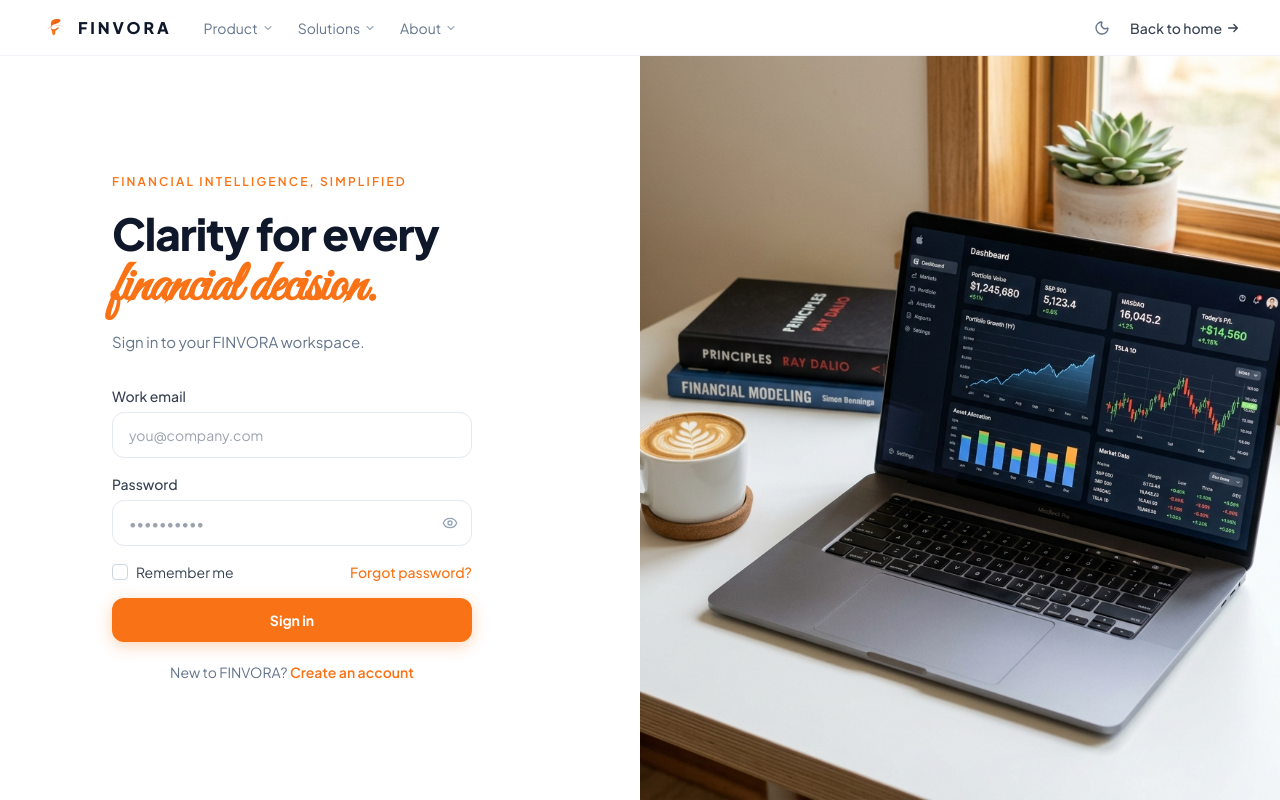
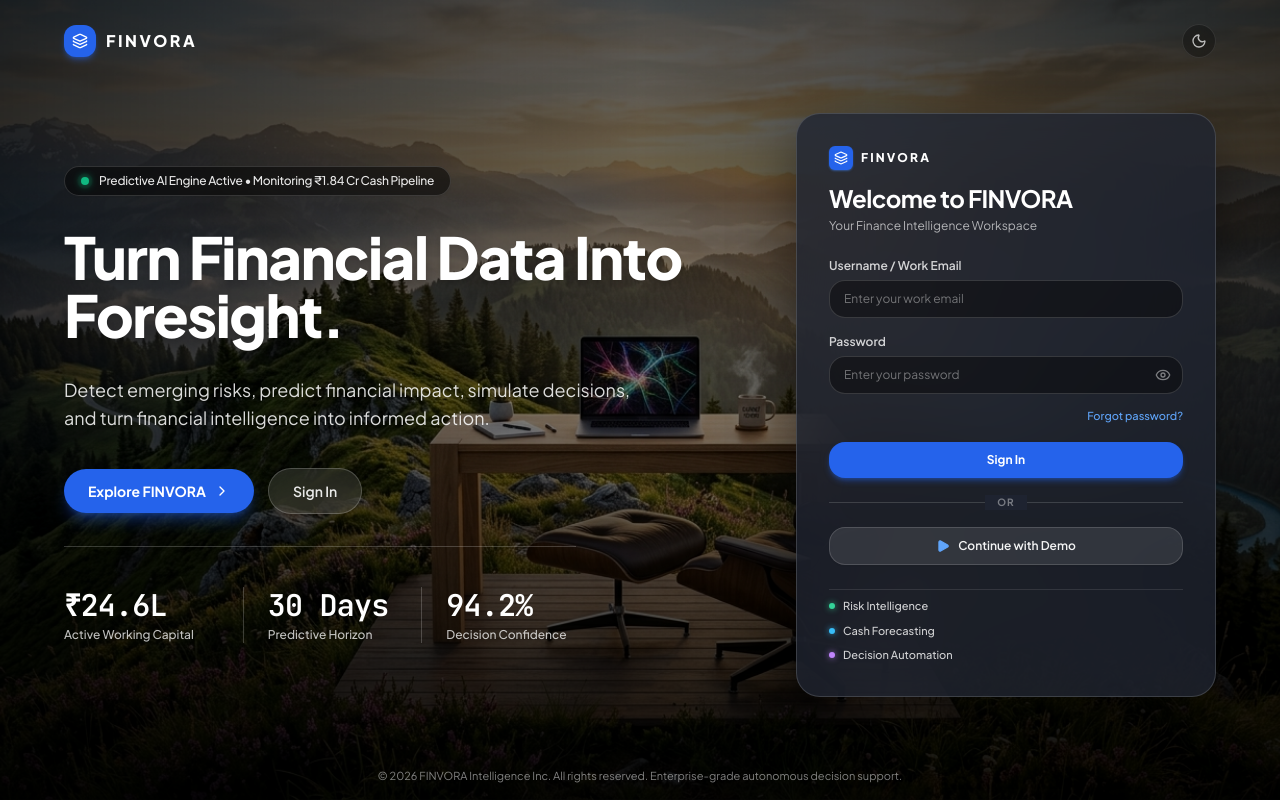
Before and after one commit to Arnavv77/FINVORA, a React (Vite) app: page /login in a window 1280 px wide. Built offline with nearby package versions, Linux system fonts and the light colour scheme; no server answers.

Commit message:
Redesign LoginPage to match scenic landscape and glassmorphic card design

```diff
--- a/src/components/auth/LoginPage.tsx
+++ b/src/components/auth/LoginPage.tsx
@@ -1,6 +1,6 @@
 import React, { useState } from 'react';
 import { useNavigate } from 'react-router-dom';
-import { Eye, EyeOff, Sun, Moon } from 'lucide-react';
+import { Eye, EyeOff, ChevronRight, Play, Layers, Sun, Moon } from 'lucide-react';
 import { useFinancial } from '../../context/FinancialContext';
 
 export const LoginPage: React.FC = () => {
@@ -11,163 +11,196 @@ export const LoginPage: React.FC = () => {
   const [email, setEmail] = useState('');
   const [password, setPassword] = useState('');
   const [showPassword, setShowPassword] = useState(false);
-  const [rememberMe, setRememberMe] = useState(false);
   const [isLoading, setIsLoading] = useState(false);
   const [emailError, setEmailError] = useState('');
 
   const handleSignIn = (e: React.FormEvent) => {
     e.preventDefault();
-    if (!email) { setEmailError('Please enter your work email.'); return; }
+    if (!email.trim()) {
+      setEmailError('Please enter your work email.');
+      return;
+    }
     setEmailError('');
     setIsLoading(true);
-    setTimeout(() => navigate('/'), 600);
+    setTimeout(() => {
+      navigate('/');
+    }, 500);
+  };
+
+  const handleDemoSignIn = () => {
+    setIsLoading(true);
+    setTimeout(() => {
+      navigate('/');
+    }, 300);
   };
 
   return (
+    <div className="relative min-h-screen w-full flex flex-col justify-between overflow-x-hidden font-sans select-none bg-slate-950">
+      {/* ── Panoramic Landscape Background ── */}
       <div
-      className="min-h-screen flex flex-col"
+        className="absolute inset-0 z-0 bg-cover bg-center bg-no-repeat transition-all duration-700"
         style={{
-        background: isDark ? '#111312' : '#FFFFFF',
-        color: isDark ? '#F4F5F2' : '#0F172A',
-        fontFamily: "'Plus Jakarta Sans', 'Inter', sans-serif",
+          backgroundImage: "url('/images/login-hero-bg.jpg')",
+          backgroundPosition: 'center 40%',
         }}
       >
-      {/* ── Top Nav ── */}
-      <nav
-        className="flex items-center justify-between px-6 lg:px-10 h-14 shrink-0"
-        style={{ borderBottom: `1px solid ${isDark ? 'rgba(255,255,255,0.07)' : '#F1F5F9'}` }}
-      >
-        {/* Logo */}
-        <div className="flex items-center gap-8">
-          <div className="flex items-center gap-2.5 select-none">
-            <svg width="28" height="28" viewBox="0 0 100 100" fill="none" xmlns="http://www.w3.org/2000/svg">
-              <defs>
-                <linearGradient id="lp-a" x1="20" y1="20" x2="80" y2="40" gradientUnits="userSpaceOnUse">
-                  <stop offset="0%" stopColor="#F97316" />
-                  <stop offset="100%" stopColor="#EA580C" />
-                </linearGradient>
-                <linearGradient id="lp-b" x1="40" y1="30" x2="70" y2="55" gradientUnits="userSpaceOnUse">
-                  <stop offset="0%" stopColor="#FB923C" />
-                  <stop offset="100%" stopColor="#F97316" />
-                </linearGradient>
-              </defs>
-              <path d="M 28 52 C 28 42 76 36 78 44" stroke="url(#lp-a)" strokeWidth="2.5" strokeLinecap="round" opacity="0.4" />
-              <path d="M 42 54 C 42 66 44 76 49 76 C 54 76 55 68 55 58 Z" fill="url(#lp-b)" />
-              <rect x="42" y="44" width="3.5" height="9" rx="1.2" fill="white" opacity="0.9" />
-              <rect x="47" y="38" width="3.5" height="15" rx="1.2" fill="white" opacity="0.9" />
-              <rect x="52" y="31" width="3.5" height="22" rx="1.2" fill="white" opacity="0.9" />
-              <path d="M 40 40 C 37 32 40 22 52 19 C 64 16 74 18 73 24 C 72 30 58 35 48 38 C 42 40 38 46 41 53 C 44 58 54 56 63 48 C 65 46 68 47 67 50 C 62 58 48 64 42 58 C 37 53 38 45 40 40 Z" fill="url(#lp-a)" />
-            </svg>
-            <span
-              className="font-black text-[16px] tracking-[0.18em]"
-              style={{ color: isDark ? '#F4F5F2' : '#0F172A' }}
-            >
+        {/* Cinematic dark gradient overlays to ensure razor-sharp text and card readability */}
+        <div className="absolute inset-0 bg-gradient-to-r from-black/75 via-black/45 to-black/70 backdrop-blur-[0.5px]" />
+        <div className="absolute inset-0 bg-gradient-to-t from-black/80 via-transparent to-black/40" />
+      </div>
+
+      {/* ── Top Subtle Bar ── */}
+      <header className="relative z-10 w-full px-6 sm:px-12 lg:px-16 pt-6 flex items-center justify-between">
+        <div className="flex items-center gap-2.5">
+          <div className="w-8 h-8 rounded-lg bg-blue-600 flex items-center justify-center text-white shadow-md shadow-blue-600/40">
+            <Layers className="w-4 h-4" />
+          </div>
+          <span className="font-extrabold text-base tracking-[0.16em] text-white">
             FINVORA
           </span>
-          </div>
-
-          <div className="hidden md:flex items-center gap-6">
-            {['Product', 'Solutions', 'About'].map(item => (
-              <button
-                key={item}
-                className="text-sm flex items-center gap-1"
-                style={{ color: isDark ? '#6E7570' : '#64748B' }}
-              >
-                {item}
-                <svg className="w-3 h-3 opacity-60" fill="none" viewBox="0 0 16 16">
-                  <path d="M4 6l4 4 4-4" stroke="currentColor" strokeWidth="1.5" strokeLinecap="round" strokeLinejoin="round" />
-                </svg>
-              </button>
-            ))}
-          </div>
         </div>
 
         <div className="flex items-center gap-3">
           <button
             onClick={toggleTheme}
             aria-label="Toggle theme"
-            className="p-2 rounded-lg transition-colors"
-            style={{
-              color: isDark ? '#6E7570' : '#64748B',
-              background: isDark ? 'rgba(255,255,255,0.04)' : 'transparent',
-            }}
+            className="p-2 rounded-full text-white/70 hover:text-white bg-black/30 hover:bg-black/50 backdrop-blur-md border border-white/10 transition-colors"
           >
             {isDark ? <Sun className="w-4 h-4" /> : <Moon className="w-4 h-4" />}
           </button>
+        </div>
+      </header>
+
+      {/* ── Main Content: 2-Column Responsive Layout ── */}
+      <main className="relative z-10 flex-1 w-full max-w-7xl mx-auto px-6 sm:px-12 lg:px-16 py-8 sm:py-12 flex flex-col lg:flex-row items-center justify-between gap-12 lg:gap-16">
+
+        {/* ── LEFT: Hero Value Proposition & Telemetry ── */}
+        <div className="w-full lg:max-w-xl xl:max-w-2xl flex flex-col space-y-6 lg:space-y-8 text-left">
+
+          {/* Active Pipeline Status Pill */}
+          <div className="inline-flex items-center gap-2.5 px-4 py-1.5 rounded-full bg-black/50 hover:bg-black/60 backdrop-blur-md border border-white/15 text-xs text-white/90 shadow-sm w-fit transition-all">
+            <span className="relative flex h-2 w-2">
+              <span className="animate-ping absolute inline-flex h-full w-full rounded-full bg-emerald-400 opacity-75" />
+              <span className="relative inline-flex rounded-full h-2 w-2 bg-emerald-500 shadow-[0_0_8px_rgba(16,185,129,0.9)]" />
+            </span>
+            <span className="font-medium tracking-tight">
+              Predictive AI Engine Active • Monitoring ₹1.84 Cr Cash Pipeline
+            </span>
+          </div>
+
+          {/* Main Headline */}
+          <h1 className="text-4xl sm:text-5xl lg:text-[58px] font-black text-white tracking-tight leading-[1.08] drop-shadow-md">
+            Turn Financial Data Into <span className="text-white">Foresight.</span>
+          </h1>
+
+          {/* Subtitle Description */}
+          <p className="text-sm sm:text-base lg:text-lg text-white/85 leading-relaxed font-normal max-w-xl drop-shadow-sm">
+            Detect emerging risks, predict financial impact, simulate decisions, and turn financial intelligence into informed action.
+          </p>
+
+          {/* Action Button Row */}
+          <div className="flex flex-wrap items-center gap-3.5 pt-1">
             <button
               onClick={() => navigate('/')}
-            className="text-sm font-medium flex items-center gap-1"
-            style={{ color: isDark ? '#A6ADA8' : '#374151' }}
+              className="px-6 py-3 rounded-full font-bold text-sm text-white bg-blue-600 hover:bg-blue-500 shadow-lg shadow-blue-600/40 hover:shadow-blue-600/60 transition-all flex items-center gap-2 cursor-pointer active:scale-95"
             >
-            Back to home
-            <svg className="w-3.5 h-3.5" fill="none" viewBox="0 0 16 16">
-              <path d="M3 8h10M9 4l4 4-4 4" stroke="currentColor" strokeWidth="1.5" strokeLinecap="round" strokeLinejoin="round" />
-            </svg>
+              <span>Explore FINVORA</span>
+              <ChevronRight className="w-4 h-4" />
+            </button>
+            <button
+              onClick={() => document.getElementById('login-email')?.focus()}
+              className="px-6 py-3 rounded-full font-semibold text-sm text-white/90 hover:text-white bg-white/10 hover:bg-white/20 backdrop-blur-md border border-white/20 shadow-md transition-all cursor-pointer active:scale-95"
+            >
+              Sign In
             </button>
           </div>
-      </nav>
 
-      {/* ── Main body ── */}
-      <div className="flex-1 grid lg:grid-cols-2" style={{ minHeight: 0 }}>
+          {/* 3 Metrics Stats Row */}
+          <div className="grid grid-cols-3 gap-6 pt-8 lg:pt-10 border-t border-white/20 max-w-lg">
+            <div className="space-y-1">
+              <div className="text-2xl sm:text-3xl font-extrabold font-mono text-white tracking-tight">
+                ₹24.6L
+              </div>
+              <div className="text-[11px] sm:text-xs text-white/75 font-medium">
+                Active Working Capital
+              </div>
+            </div>
+            <div className="space-y-1 border-l border-white/20 pl-6">
+              <div className="text-2xl sm:text-3xl font-extrabold font-mono text-white tracking-tight">
+                30 Days
+              </div>
+              <div className="text-[11px] sm:text-xs text-white/75 font-medium">
+                Predictive Horizon
+              </div>
+            </div>
+            <div className="space-y-1 border-l border-white/20 pl-6">
+              <div className="text-2xl sm:text-3xl font-extrabold font-mono text-white tracking-tight">
+                94.2%
+              </div>
+              <div className="text-[11px] sm:text-xs text-white/75 font-medium">
+                Decision Confidence
+              </div>
+            </div>
+          </div>
 
-        {/* LEFT: Form */}
-        <div className="flex items-center justify-start px-10 sm:px-16 lg:px-20 xl:px-28 py-16">
-          <div className="w-full max-w-[360px]">
+        </div>
 
-            {/* Eyebrow */}
-            <p
-              className="text-xs font-semibold tracking-[0.18em] uppercase mb-5"
-              style={{ color: '#F97316' }}
+        {/* ── RIGHT: Glassmorphic Login Card ── */}
+        <div className="w-full max-w-[420px] shrink-0">
+          <div className="relative rounded-3xl p-7 sm:p-8 bg-[#1e2330]/80 dark:bg-[#141824]/85 backdrop-blur-2xl border border-white/15 shadow-[0_20px_60px_rgba(0,0,0,0.5)] space-y-6">
+
+            {/* Header: Logo & Titles */}
+            <div className="space-y-3">
+              <div className="flex items-center gap-2">
+                <div className="w-6 h-6 rounded-md bg-blue-600 flex items-center justify-center text-white shadow-sm shadow-blue-500/50">
+                  <Layers className="w-3.5 h-3.5" />
+                </div>
+                <span className="font-extrabold text-xs tracking-[0.18em] text-white">
+                  FINVORA
+                </span>
+              </div>
+
+              <div>
+                <h2 className="text-2xl font-bold text-white tracking-tight">
+                  Welcome to FINVORA
+                </h2>
+                <p className="text-xs text-white/65 mt-1 font-normal">
+                  Your Finance Intelligence Workspace
+                </p>
+              </div>
+            </div>
+
+            {/* Login Form */}
+            <form onSubmit={handleSignIn} className="space-y-4">
+              {/* Username / Email */}
+              <div className="space-y-1.5 text-left">
+                <label
+                  htmlFor="login-email"
+                  className="text-xs font-semibold text-white/80 block"
                 >
-              Financial Intelligence, Simplified
-            </p>
-
-            {/* Headline */}
-            <h1
-              className="text-[38px] sm:text-[44px] font-extrabold tracking-tight leading-[1.05] mb-3"
-              style={{ color: isDark ? '#F4F5F2' : '#0F172A' }}
-            >
-              Clarity for every<br /><span style={{ color: '#F97316', fontFamily: "'Great Vibes', cursive", fontStyle: 'normal', fontSize: '1.3em', lineHeight: 1.1 }}>financial decision.</span>
-            </h1>
-
-            {/* Subline */}
-            <p className="text-[15px] mb-8" style={{ color: isDark ? '#6E7570' : '#64748B' }}>
-              Sign in to your FINVORA workspace.
-            </p>
-
-            {/* Form */}
-            <form onSubmit={handleSignIn} noValidate className="space-y-4">
-
-              {/* Email */}
-              <div>
-                <label
-                  className="block text-sm font-medium mb-1.5"
-                  style={{ color: isDark ? '#A6ADA8' : '#374151' }}
-                >
-                  Work email
+                  Username / Work Email
                 </label>
                 <input
                   id="login-email"
                   type="email"
-                  autoComplete="email"
-                  placeholder="you@company.com"
                   value={email}
-                  onChange={e => { setEmail(e.target.value); setEmailError(''); }}
-                  className="w-full rounded-lg px-4 py-3 text-sm outline-none transition-all"
-                  style={{
-                    background: isDark ? '#1A1D1B' : '#FFFFFF',
-                    border: `1.5px solid ${emailError ? '#F43F5E' : isDark ? 'rgba(255,255,255,0.1)' : '#E2E8F0'}`,
-                    color: isDark ? '#F4F5F2' : '#0F172A',
+                  onChange={(e) => {
+                    setEmail(e.target.value);
+                    if (emailError) setEmailError('');
                   }}
+                  placeholder="Enter your work email"
+                  className="w-full px-3.5 py-2.5 rounded-xl bg-black/40 border border-white/15 text-white placeholder:text-white/40 text-xs focus:outline-none focus:border-blue-500 focus:ring-2 focus:ring-blue-500/25 transition-all"
                 />
-                {emailError && <p className="mt-1 text-xs" style={{ color: '#F43F5E' }}>{emailError}</p>}
+                {emailError && (
+                  <p className="text-[11px] text-rose-400 font-medium pl-0.5">{emailError}</p>
+                )}
               </div>
 
               {/* Password */}
-              <div>
+              <div className="space-y-1.5 text-left">
                 <label
-                  className="block text-sm font-medium mb-1.5"
-                  style={{ color: isDark ? '#A6ADA8' : '#374151' }}
+                  htmlFor="login-password"
+                  className="text-xs font-semibold text-white/80 block"
                 >
                   Password
                 </label>
@@ -175,100 +208,90 @@ export const LoginPage: React.FC = () => {
                   <input
                     id="login-password"
                     type={showPassword ? 'text' : 'password'}
-                    autoComplete="current-password"
-                    placeholder="••••••••••"
                     value={password}
-                    onChange={e => setPassword(e.target.value)}
-                    className="w-full rounded-lg px-4 py-3 pr-11 text-sm outline-none transition-all"
-                    style={{
-                      background: isDark ? '#1A1D1B' : '#FFFFFF',
-                      border: `1.5px solid ${isDark ? 'rgba(255,255,255,0.1)' : '#E2E8F0'}`,
-                      color: isDark ? '#F4F5F2' : '#0F172A',
-                    }}
+                    onChange={(e) => setPassword(e.target.value)}
+                    placeholder="Enter your password"
+                    className="w-full pl-3.5 pr-10 py-2.5 rounded-xl bg-black/40 border border-white/15 text-white placeholder:text-white/40 text-xs focus:outline-none focus:border-blue-500 focus:ring-2 focus:ring-blue-500/25 transition-all"
                   />
                   <button
                     type="button"
-                    onClick={() => setShowPassword(v => !v)}
-                    className="absolute right-3.5 top-1/2 -translate-y-1/2 transition-colors"
-                    style={{ color: isDark ? '#6E7570' : '#94A3B8' }}
+                    onClick={() => setShowPassword(!showPassword)}
+                    className="absolute right-3 top-1/2 -translate-y-1/2 text-white/45 hover:text-white/80 transition-colors"
+                    aria-label={showPassword ? 'Hide password' : 'Show password'}
                   >
                     {showPassword ? <EyeOff className="w-4 h-4" /> : <Eye className="w-4 h-4" />}
                   </button>
                 </div>
-              </div>
 
-              {/* Remember me + Forgot */}
-              <div className="flex items-center justify-between">
-                <label className="flex items-center gap-2 cursor-pointer">
-                  <div
-                    onClick={() => setRememberMe(v => !v)}
-                    className="w-4 h-4 rounded flex items-center justify-center transition-colors cursor-pointer"
-                    style={{
-                      background: rememberMe ? '#F97316' : isDark ? '#1A1D1B' : '#FFFFFF',
-                      border: `1.5px solid ${rememberMe ? '#F97316' : isDark ? 'rgba(255,255,255,0.15)' : '#CBD5E1'}`,
-                    }}
-                  >
-                    {rememberMe && (
-                      <svg className="w-2.5 h-2.5" fill="none" viewBox="0 0 12 12">
-                        <path d="M2 6l3 3 5-5" stroke="white" strokeWidth="1.8" strokeLinecap="round" strokeLinejoin="round" />
-                      </svg>
-                    )}
-                  </div>
-                  <span className="text-sm" style={{ color: isDark ? '#A6ADA8' : '#374151' }}>Remember me</span>
-                </label>
+                <div className="text-right pt-0.5">
                   <button
                     type="button"
-                  className="text-sm font-medium hover:underline"
-                  style={{ color: '#F97316' }}
+                    onClick={() => navigate('/')}
+                    className="text-[11px] text-blue-400 hover:text-blue-300 font-medium transition-colors cursor-pointer"
                   >
                     Forgot password?
                   </button>
                 </div>
+              </div>
 
-              {/* Sign in */}
+              {/* Primary Sign In Button */}
               <button
-                id="login-submit"
                 type="submit"
                 disabled={isLoading}
-                className="w-full py-3 rounded-lg font-bold text-sm text-white transition-all active:scale-[0.98] disabled:opacity-70 flex items-center justify-center gap-2"
-                style={{
-                  background: '#F97316',
-                  boxShadow: '0 4px 16px rgba(249,115,22,0.3)',
-                }}
+                className="w-full py-2.5 rounded-xl font-bold text-xs text-white bg-blue-600 hover:bg-blue-500 shadow-md shadow-blue-600/40 hover:shadow-blue-600/60 active:scale-[0.98] transition-all cursor-pointer disabled:opacity-60 flex items-center justify-center gap-2"
               >
-                {isLoading && (
-                  <svg className="w-4 h-4 animate-spin" fill="none" viewBox="0 0 24 24">
-                    <circle className="opacity-25" cx="12" cy="12" r="10" stroke="currentColor" strokeWidth="4" />
-                    <path className="opacity-75" fill="currentColor" d="M4 12a8 8 0 018-8v8H4z" />
-                  </svg>
+                {isLoading ? (
+                  <span className="w-4 h-4 border-2 border-white/30 border-t-white rounded-full animate-spin" />
+                ) : (
+                  <span>Sign In</span>
                 )}
-                {isLoading ? 'Signing in…' : 'Sign in'}
               </button>
             </form>
 
-            {/* Sign up */}
-            <p className="mt-5 text-center text-sm" style={{ color: isDark ? '#6E7570' : '#64748B' }}>
-              New to FINVORA?{' '}
+            {/* OR Divider */}
+            <div className="relative flex items-center justify-center">
+              <div className="w-full border-t border-white/15" />
+              <span className="absolute px-3 bg-[#1e2330] text-[10px] uppercase font-bold tracking-widest text-white/40">
+                OR
+              </span>
+            </div>
+
+            {/* Continue with Demo Button */}
             <button
-                className="font-semibold"
-                style={{ color: '#F97316' }}
+              type="button"
+              onClick={handleDemoSignIn}
+              disabled={isLoading}
+              className="w-full py-2.5 rounded-xl bg-white/10 hover:bg-white/15 border border-white/15 text-white/95 hover:text-white font-semibold text-xs flex items-center justify-center gap-2 transition-all cursor-pointer active:scale-[0.98] shadow-sm"
             >
-                Create an account
+              <Play className="w-3.5 h-3.5 text-blue-400 fill-blue-400" />
+              <span>Continue with Demo</span>
             </button>
-            </p>
+
+            {/* Feature Checklist */}
+            <div className="space-y-2 pt-2 border-t border-white/10 text-[11px] text-white/80 font-medium">
+              <div className="flex items-center gap-2">
+                <span className="w-1.5 h-1.5 rounded-full bg-emerald-400 shadow-[0_0_6px_rgba(52,211,153,0.8)]" />
+                <span>Risk Intelligence</span>
+              </div>
+              <div className="flex items-center gap-2">
+                <span className="w-1.5 h-1.5 rounded-full bg-sky-400 shadow-[0_0_6px_rgba(56,189,248,0.8)]" />
+                <span>Cash Forecasting</span>
+              </div>
+              <div className="flex items-center gap-2">
+                <span className="w-1.5 h-1.5 rounded-full bg-purple-400 shadow-[0_0_6px_rgba(192,132,252,0.8)]" />
+                <span>Decision Automation</span>
               </div>
             </div>
 
-        {/* RIGHT: Laptop photo — full half cover */}
-        <div className="hidden lg:block relative overflow-hidden" style={{ minHeight: '100%' }}>
-          <img
-            src="/login-laptop.jpg"
-            alt="FINVORA dashboard on MacBook Pro"
-            className="absolute inset-0 w-full h-full object-cover"
-            draggable={false}
-          />
           </div>
         </div>
+
+      </main>
+
+      {/* ── Bottom Minimal Footer ── */}
+      <footer className="relative z-10 w-full px-6 py-4 text-center text-[11px] text-white/50">
+        © 2026 FINVORA Intelligence Inc. All rights reserved. Enterprise-grade autonomous decision support.
+      </footer>
     </div>
   );
 };
```
Also changed, not shown: public/images/login-hero-bg.jpg (added). Lines whose indentation alone changed are shown as unchanged.
